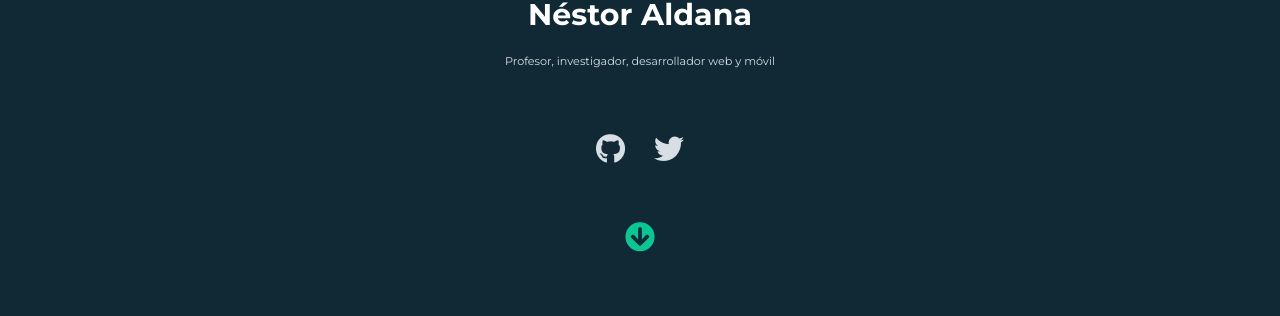
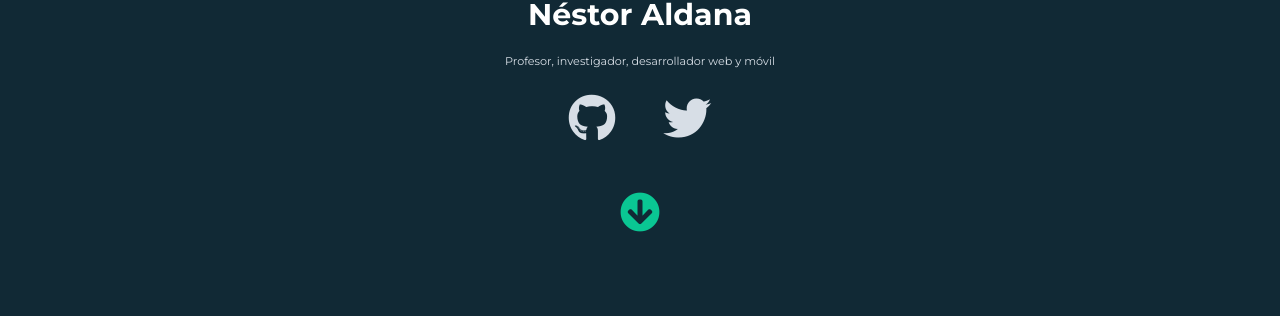
Before and after one commit to AndreaFZP/PrimerParcial, a plain HTML site: page index.html in a window 1280 px wide. Shown: the part 350-666 px from the top of the page. Drawn offline with Linux system fonts and the light colour scheme.

Commit message:
css editado

```diff
--- a/css/main.css
+++ b/css/main.css
@@ -6,7 +6,7 @@
     margin: 0;
     padding: 0;
     box-sizing: border-box;
-    font-size: calc(0.5em + 1vh);
+    /*font-size: calc(0.5em + 1vh);*/
 }
 
 /* El estilo base para moviles */
@@ -92,22 +92,23 @@ p{
     display: flex;
     flex-direction: row;
     justify-content: center;
+    margin-bottom: 2.5em;
 }
 
 .social-links li a{
     color: #D7DEE6;
     text-decoration: none;
-    padding: 0.2em;
+    padding: 0px 0.5em;
+    font-size: 3em;
+
 }
 
 .big-hero a{
-    font-size:4.5em;
+    font-size:2.5em;
     color: #0AC693;
-    margin-bottom: 1em;
+    margin-bottom: 3em;
 
 }
-
-
 
 
 .green-area {
@@ -288,8 +289,6 @@ footer .social-links {
 }
 
 
-
-
 /* Pesonalizando estilo para tablets*/
 @media only screen and (min-width: 768px)  {
 
```
